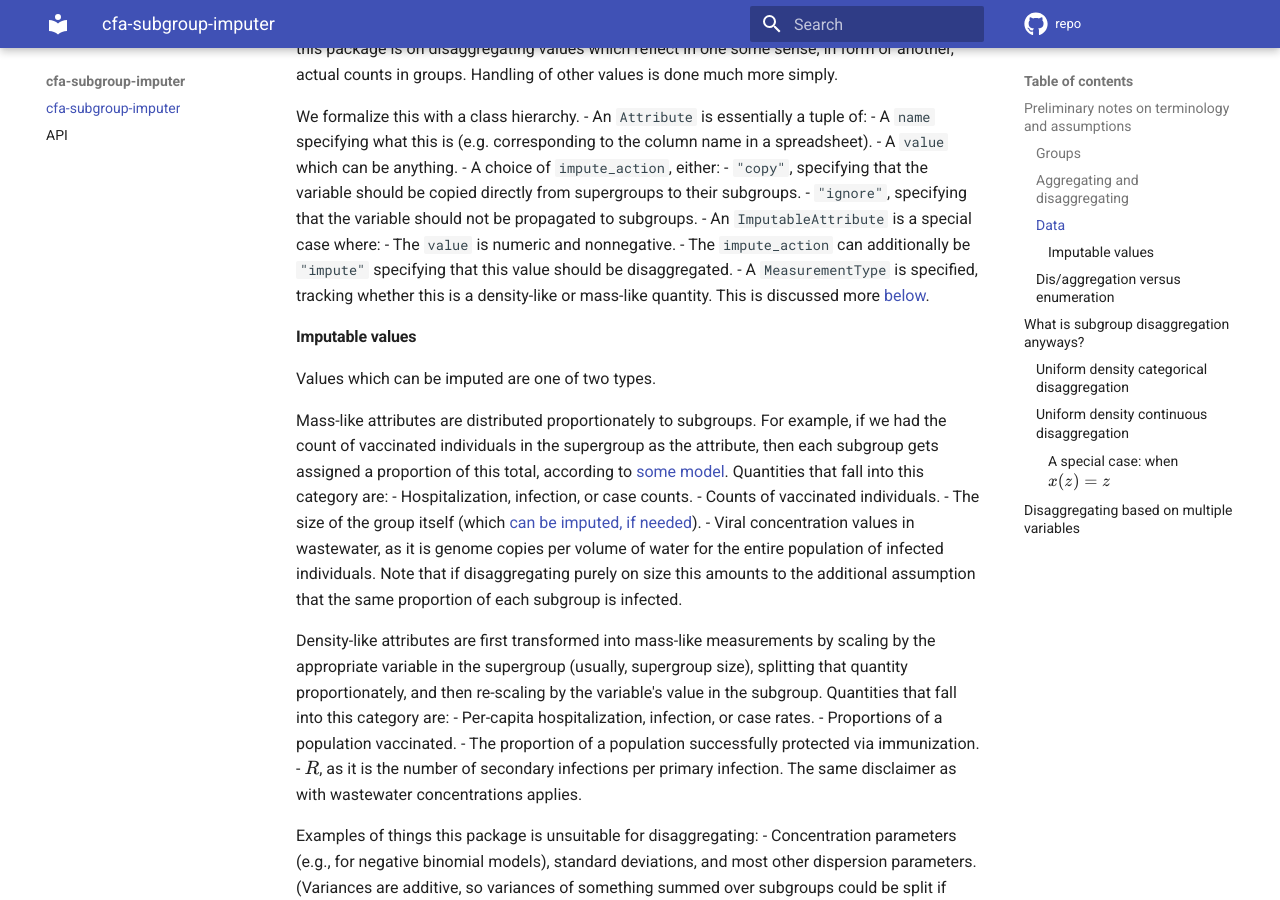
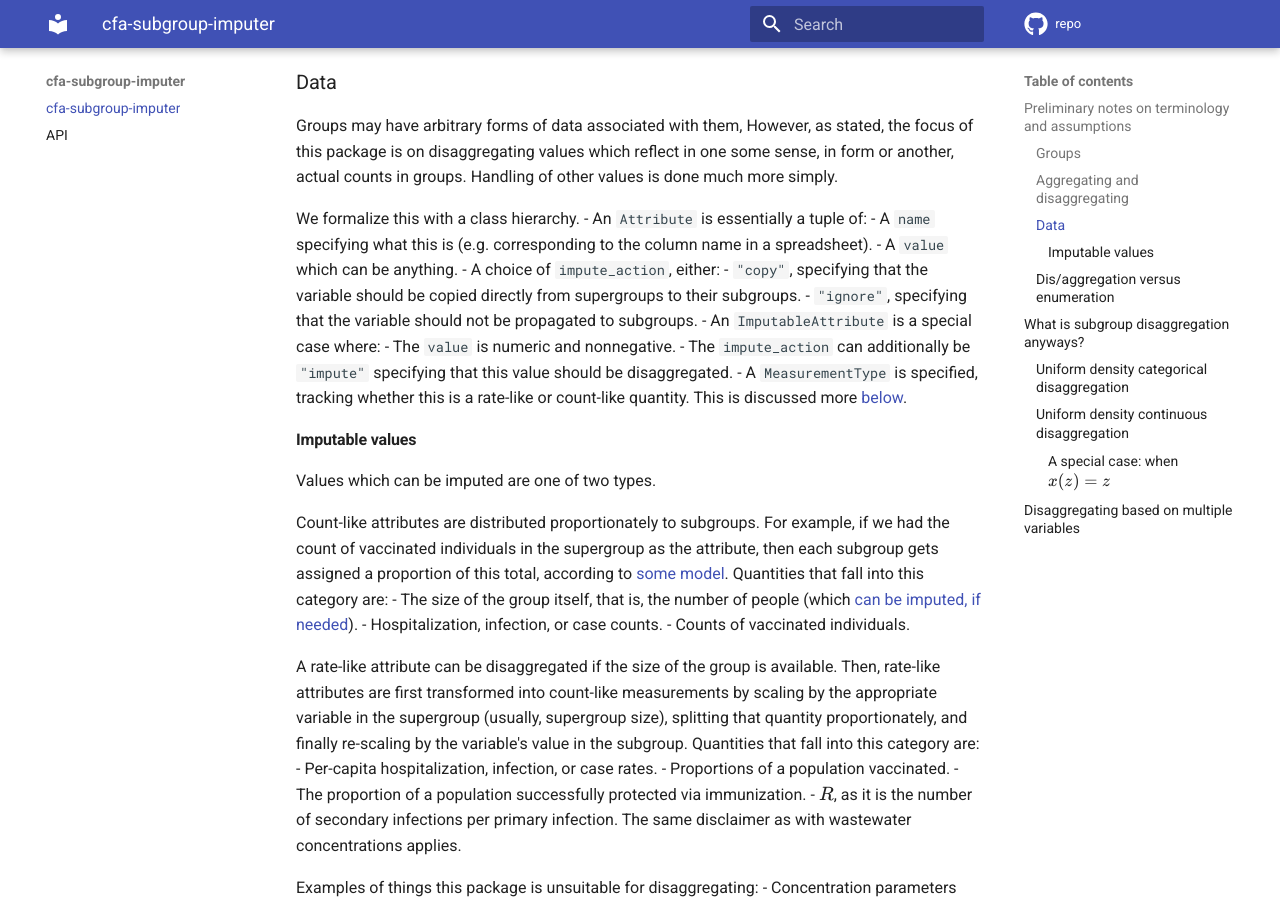
Before and after one commit to CDCgov/cfa-subgroup-imputer, an MkDocs documentation site: the page built from docs/index.md, in a window 1280 px wide and 900 px high, scrolled down 1140 px. Built offline with MkDocs 1.6.1 and Material for MkDocs 9.7.7, drawn with Linux system fonts in a browser that asks for light colours; comment, search, counter and statistics services are not loaded; some of the changed text lies outside the part shown.

Commit message:
PR cleanup

```diff
--- a/docs/index.md
+++ b/docs/index.md
@@ -14,12 +14,13 @@ If you see something you think is wrong, bad, or unwise, open a PR with an expla
 ### Groups
 
 For our purposes, a group is an arbitrary subpopulation (possibly the entire population).
+In particular, we are thinking about groups of people, so while the mathematical presentation is general, the scope may in practice be somewhat more restricted.
 A group becomes a subgroup or supergroup only in relation to other groups.
 That is, 10 year olds is both a subgroup of children under 18, and a supergroup of children aged 10 years and 0 months, 10 years and 1 month, ans so on.
 
 We will assume that subgroups provided comprise the entire supergroup.
 That is, that there won't be a supergroup of children under 18 with subgroups 1-3 year olds, 4-11 year olds, and 12-17 year olds, as this is missing infants less than one year old.
-🚧 We will provide some functionality for filling these groups in, under simple assumptions.
+🚧 We will provide some functionality for filling these groups in, under simple assumptions, and regardless of such padding, validating completeness.
 
 ### Aggregating and disaggregating
 
@@ -47,21 +48,21 @@ We formalize this with a class hierarchy.
 - An `ImputableAttribute` is a special case where:
   - The `value` is numeric and nonnegative.
   - The `impute_action` can additionally be `"impute"` specifying that this value should be disaggregated.
-  - A `MeasurementType` is specified, tracking whether this is a density-like or mass-like quantity. This is discussed more [below](#imputable-values).
+  - A `MeasurementType` is specified, tracking whether this is a rate-like or count-like quantity. This is discussed more [below](#imputable-values).
 
 #### Imputable values
 
 Values which can be imputed are one of two types.
 
-Mass-like attributes are distributed proportionately to subgroups.
+Count-like attributes are distributed proportionately to subgroups.
 For example, if we had the count of vaccinated individuals in the supergroup as the attribute, then each subgroup gets assigned a proportion of this total, according to [some model](#what-is-subgroup-imputation-anyways).
 Quantities that fall into this category are:
+- The size of the group itself, that is, the number of people (which [can be imputed, if needed](#a-special-case-when)).
 - Hospitalization, infection, or case counts.
 - Counts of vaccinated individuals.
-- The size of the group itself (which [can be imputed, if needed](#a-special-case-when)).
-- Viral concentration values in wastewater, as it is genome copies per volume of water for the entire population of infected individuals. Note that if disaggregating purely on size this amounts to the additional assumption that the same proportion of each subgroup is infected.
 
-Density-like attributes are first transformed into mass-like measurements by scaling by the appropriate variable in the supergroup (usually, supergroup size), splitting that quantity proportionately, and then re-scaling by the variable's value in the subgroup.
+A rate-like attribute can be disaggregated if the size of the group is available.
+Then, rate-like attributes are first transformed into count-like measurements by scaling by the appropriate variable in the supergroup (usually, supergroup size), splitting that quantity proportionately, and finally re-scaling by the variable's value in the subgroup.
 Quantities that fall into this category are:
 - Per-capita hospitalization, infection, or case rates.
 - Proportions of a population vaccinated.
```
Also changed, not shown: other parts of docs/index.md (+1 -1 lines), 3 other files.
